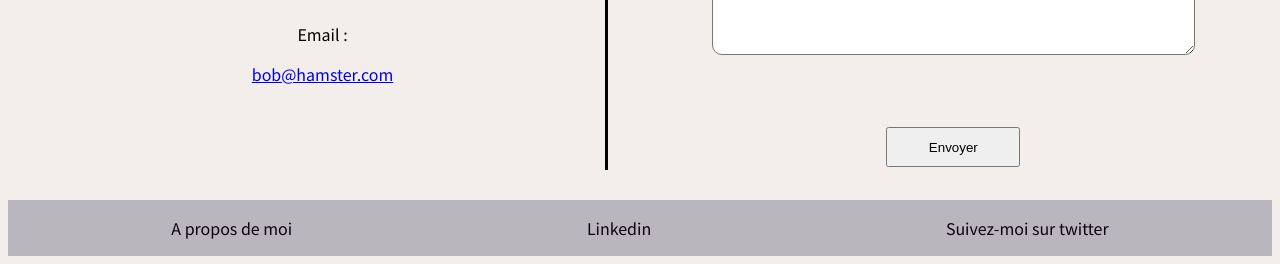
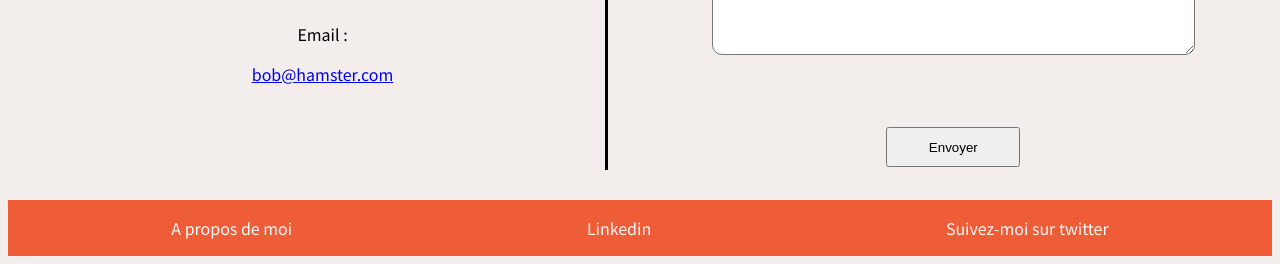
Before and after one commit to BarbaraGonthier/Online-Cv-for-fun, a PHP site: page / in a window 1280 px wide. Shown: the part 3345-3609 px from the top of the page. Run offline with PHP 8.4, Linux system fonts and the light colour scheme; some web fonts are replaced.

Commit message:
changed footer color

```diff
--- a/style.css
+++ b/style.css
@@ -459,7 +459,7 @@ h3 >a {
 
 /*--                      Footer                         --*/
 footer{
-    background-color: var(--secondary-background-color);
+    background-color: var(--third-color);
 }
 
 .social-media{
@@ -471,7 +471,7 @@ footer{
 
 .social-media a{
     text-decoration: none;
-    color: var(--dark);
+    color: var(--light);
 }
 
 @media screen and (max-width:767px) {
```
